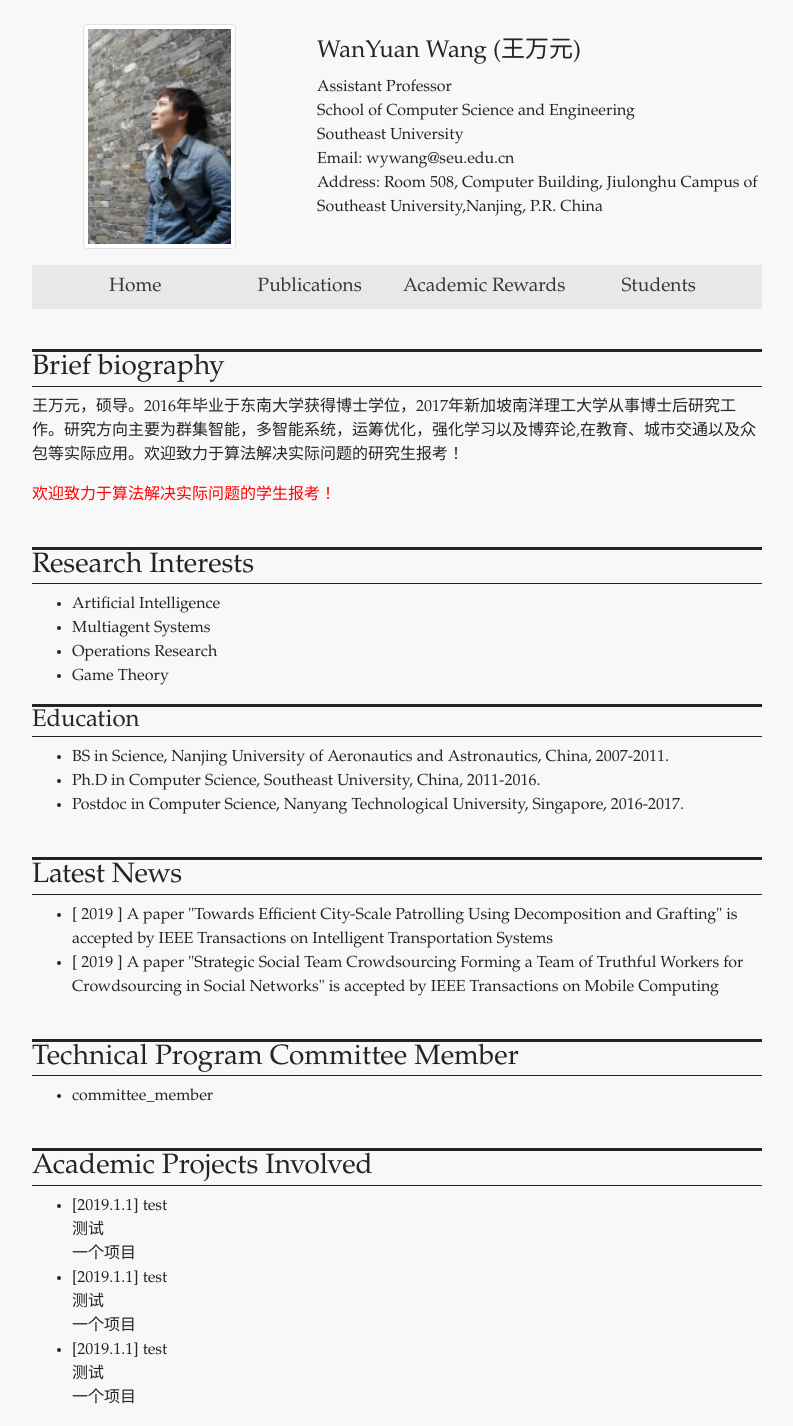
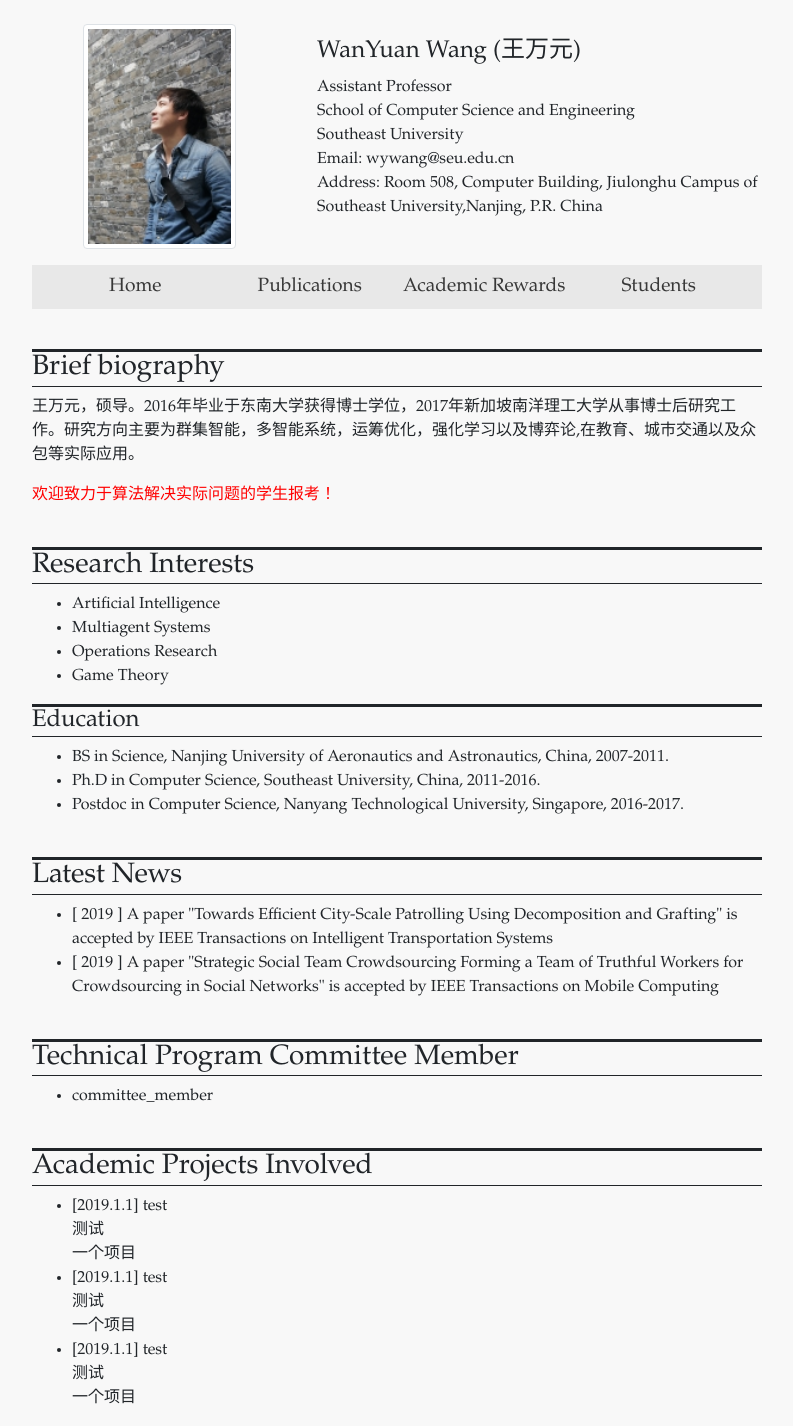
Before and after one commit to wanyuanwang/wanyuanwang.github.io, a Jekyll site: the page built from index.html, in a window 1280 px wide. Shown: the whole page, without its empty margins (243-1036 px from the left). Built offline with Jekyll 4.4.1, drawn with Linux system fonts in a browser that asks for light colours.

Commit message:
Update _config.yml

```diff
--- a/_config.yml
+++ b/_config.yml
@@ -1,7 +1,7 @@
 # presonal infomation part
 resume_name:                    "WanYuan Wang"
 resume_chinese_name:            "王万元"
-resume_biography:               "王万元，硕导。2016年毕业于东南大学获得博士学位，2017年新加坡南洋理工大学从事博士后研究工作。研究方向主要为群集智能，多智能系统，运筹优化，强化学习以及博弈论,在教育、城市交通以及众包等实际应用。欢迎致力于算法解决实际问题的研究生报考！"
+resume_biography:               "王万元，硕导。2016年毕业于东南大学获得博士学位，2017年新加坡南洋理工大学从事博士后研究工作。研究方向主要为群集智能，多智能系统，运筹优化，强化学习以及博弈论,在教育、城市交通以及众包等实际应用。"
 resume_job_title:               "Assistant Professor"
 resume_department:              "School of Computer Science and Engineering"
 resume_university:              "Southeast University"
```
